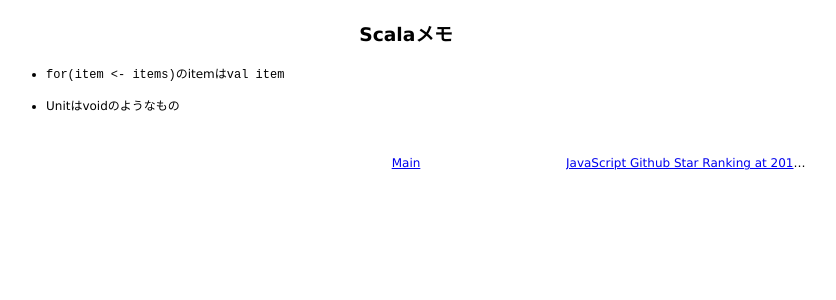
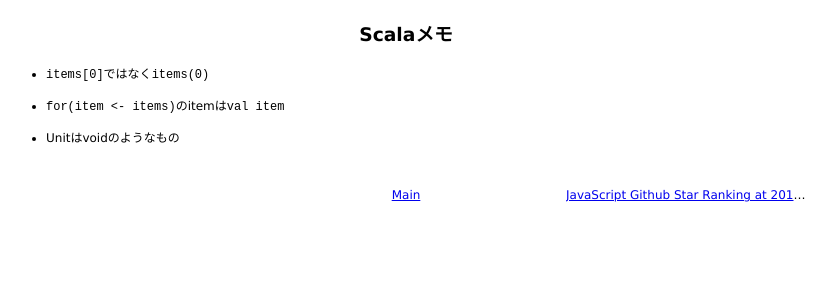
Before and after one commit to 38elements/38elements.github.com, a Jekyll site: the page built from _posts/2017-04-19-scala.md, in a window 1280 px wide. Shown: the top 300 px of the page, without its empty margins (234-1070 px from the left). Built offline with Jekyll 4.4.1, drawn with Linux system fonts in a browser that asks for light colours.

Commit message:
Update 2017-04-19-scala.md

```diff
--- a/_posts/2017-04-19-scala.md
+++ b/_posts/2017-04-19-scala.md
@@ -3,6 +3,8 @@ layout: posts
 title: Scalaメモ
 ---
 
+* `items[0]`ではなく`items(0)`
+
 * `for(item <- items)`のitemは`val item`
 
 * Unitはvoidのようなもの
```
